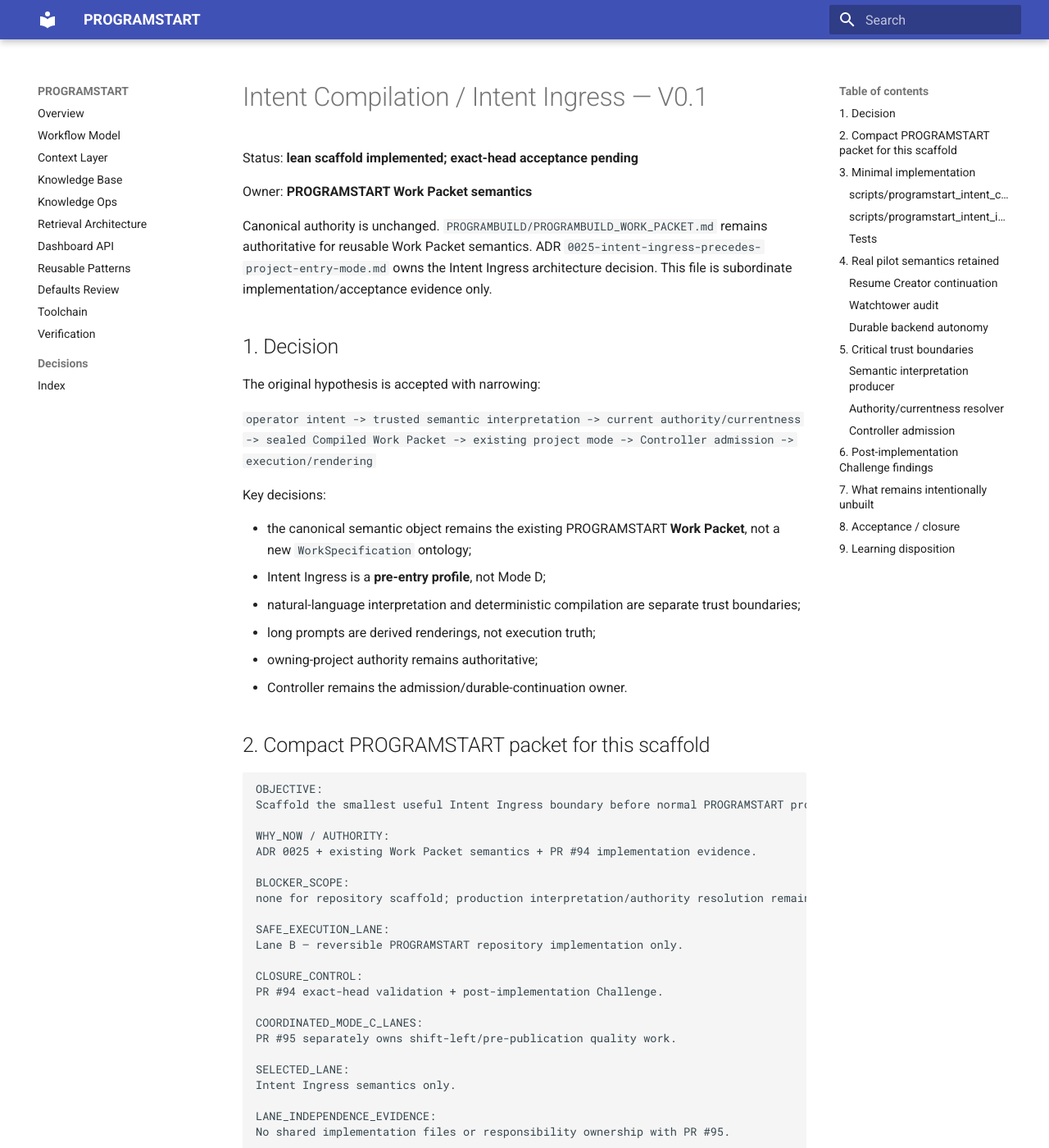
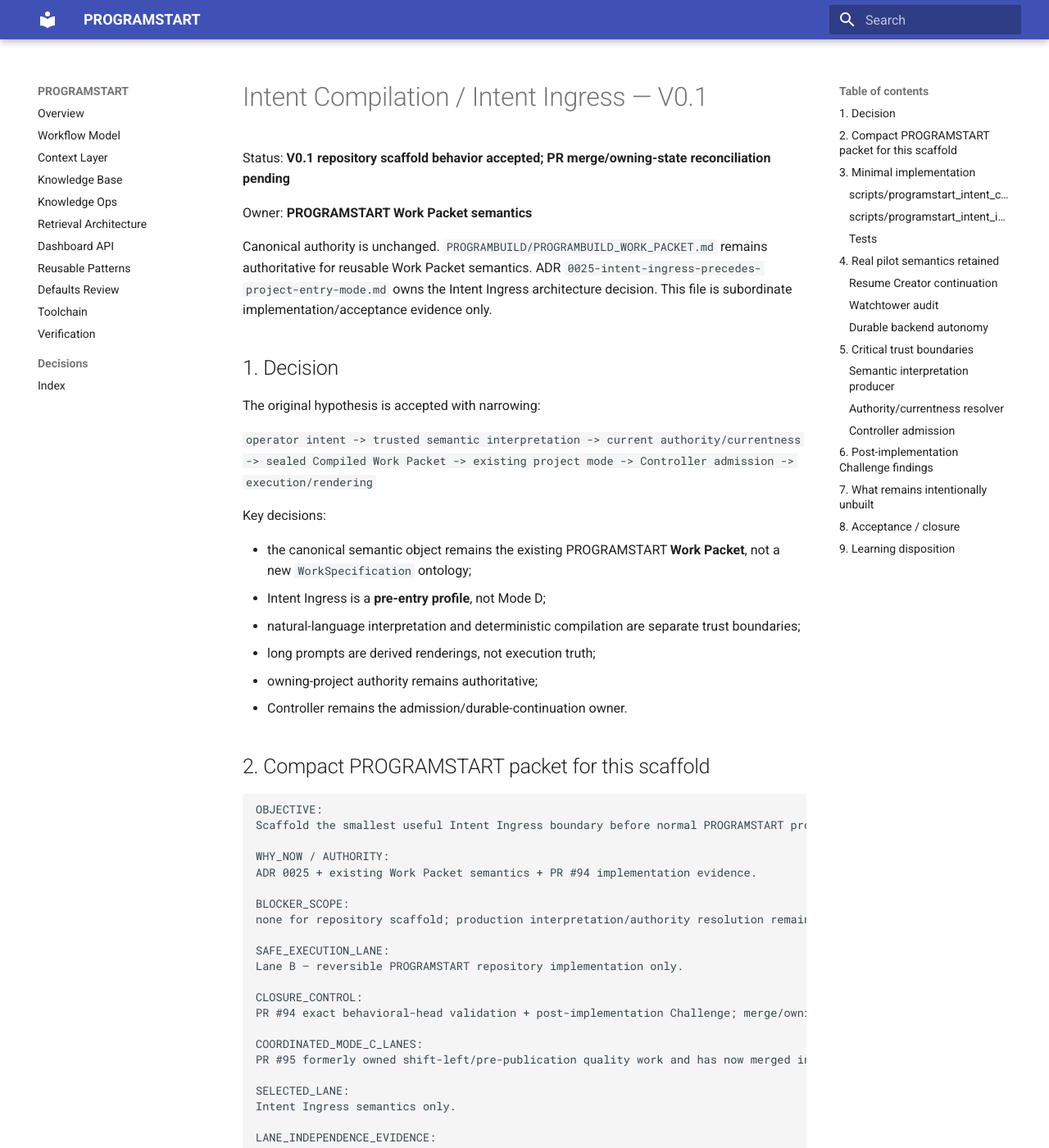
Before and after one commit to GrahamArdent/PROGRAMSTART, an MkDocs documentation site: the page built from docs/experiments/INTENT_COMPILATION_WORK_PACKET_V0.md, in a window 1280 px wide and 1400 px high. Shown: the whole window at 82% size. Built offline with MkDocs 1.6.1 and Material for MkDocs 9.7.7, drawn with Linux system fonts in a browser that asks for light colours; some of the changed text lies outside the part shown.

Commit message:
docs: reconcile intent ingress V0.1 acceptance

```diff
--- a/docs/experiments/INTENT_COMPILATION_WORK_PACKET_V0.md
+++ b/docs/experiments/INTENT_COMPILATION_WORK_PACKET_V0.md
@@ -1,6 +1,6 @@
 # Intent Compilation / Intent Ingress — V0.1
 
-Status: **lean scaffold implemented; exact-head acceptance pending**
+Status: **V0.1 repository scaffold behavior accepted; PR merge/owning-state reconciliation pending**
 
 Owner: **PROGRAMSTART Work Packet semantics**
 
@@ -37,19 +37,19 @@
 Lane B — reversible PROGRAMSTART repository implementation only.
 
 CLOSURE_CONTROL:
-PR #94 exact-head validation + post-implementation Challenge.
+PR #94 exact behavioral-head validation + post-implementation Challenge; merge/owning-state reconciliation remains separate.
 
 COORDINATED_MODE_C_LANES:
-PR #95 separately owns shift-left/pre-publication quality work.
+PR #95 formerly owned shift-left/pre-publication quality work and has now merged into main.
 
 SELECTED_LANE:
 Intent Ingress semantics only.
 
 LANE_INDEPENDENCE_EVIDENCE:
-No shared implementation files or responsibility ownership with PR #95.
+PR #94 did not duplicate PR #95 quality-gate implementation; PR #95 has converged into current main.
 
 LANE_CONFLICTS:
-Do not duplicate PR #95 quality-gate work.
+none currently detected for the V0.1 repository scaffold.
 
 IN_SCOPE:
 - deterministic interpretation/authority boundary;
@@ -67,7 +67,7 @@
 - Mission-Control/Evidence Spine/Controller implementation changes.
 
 REQUIRED_CONTEXT:
-ADR 0025, PROGRAMBUILD Work Packet semantics, PR #94 code/tests, active PR #95 ownership.
+ADR 0025, PROGRAMBUILD Work Packet semantics, PR #94 code/tests, current main including merged PR #95.
 
 ACCEPTANCE_CRITERIA:
 - compiler performs no keyword/phrase interpretation of English;
@@ -75,11 +75,12 @@
 - missing authority is represented explicitly;
 - resolved inputs compile immediately without another workflow engine;
 - authority and parallel-work protections remain unchanged;
-- exact-head PR gate green;
+- audit packets begin genuinely read-only with no expected write set;
+- exact behavioral-head PR gate green;
 - final Challenge finds no material authority widening or duplicated owner.
 
 TARGETED_VERIFICATION:
-Focused intent/compiler tests + repository Required PR Gate.
+Focused intent/compiler/audit-scope tests + repository Required PR Gate.
 
 DURABLE_UPDATES_IF_NEEDED:
 ADR 0025 + this compact acceptance record + PR body only.
@@ -99,6 +100,8 @@
 It does **not** interpret natural language, discover project authority, grant admission, lock resources, schedule work, persist state, or execute effects.
 
 `compile_interpreted_work_packet()` is the semantic compiler boundary. The older `compile_work_packet()` shape remains only as a developer convenience wrapper for explicitly supplied interpretation fields.
+
+Audit compilation is inspect-first: an `AUDIT` packet exposes declared project mutation surfaces as read-only for that initial packet and therefore has no expected write set. If findings justify already-authorized implementation, derive/recompile a bounded implementation packet rather than silently converting the audit packet into a writer.
 
 ### `scripts/programstart_intent_ingress.py`
 
@@ -142,6 +145,11 @@
 - trusted explicit constraints are preserved without expanding authority;
 - interpretation/raw-request mismatch is rejected.
 
+Audit-scope regression tests additionally prove:
+
+- an uncontested audit of a generally writable project has no mutable surface or expected write set;
+- the same project authority remains writable when compiled as an explicitly bounded execution packet.
+
 ## 4. Real pilot semantics retained
 
 ### Resume Creator continuation
@@ -179,13 +187,16 @@
 1. **Repository-centric parallel protection** — replaced separate surface collections with typed repository/runtime/provider/authority surfaces.
 2. **Contradictory authority snapshots** — overlapping mutable/read-only declarations now fail validation.
 3. **Public commit SHAs tripped secret scanning** — fixtures use short public refs; production resolution still requires exact immutable evidence.
-4. **Connector-created candidates reached CI with deterministic formatting debt** — branch debt was corrected; PR #95 separately owns the systemic publication-gate problem.
+4. **Connector-created candidates reached CI with deterministic formatting debt** — branch debt was corrected; merged PR #95 owns the systemic publication-gate improvement.
 5. **Mode terminology was overloaded** — rejected Mode D; ADR 0025 defines orthogonal Intent Ingress.
 6. **Polished CLI exposure was premature** — standalone compiler remains a developer harness until authority resolution is real.
 7. **Keyword intent classification was a semantic shortcut** — removed from the deterministic compiler. Raw English without trusted semantic kind fails narrow.
 8. **Lexical explicit-constraint extraction had the same flaw** — removed. Explicit constraints must be supplied by the trusted interpretation layer.
 9. **A persistent ingress state machine would duplicate orchestration** — rejected. V0.1 uses only stateless result states.
 10. **The experiment record itself had become too large** — compressed to this bounded implementation/acceptance record rather than allowing subordinate documentation to become another specification.
+11. **Inspect-first audit posture still advertised a write set** — fixed. Initial audit packets now force mutable project surfaces read-only while preserving relevant parallel-work evidence; a focused regression proves bounded execution remains writable.
+
+No remaining V0.1 Challenge finding requires wider authority, a new service, a new schema family, or cross-repository mutation.
 
 ## 7. What remains intentionally unbuilt
 
@@ -211,17 +222,19 @@
 - [x] parallel surface/conflict semantics retained;
 - [x] human-gate/automation-gap distinction retained;
 - [x] focused ingress/adversarial tests added;
+- [x] inspect-first audit packet has empty expected write set;
+- [x] bounded execution remains writable under the same authority;
 - [x] no new service/database/queue/orchestrator/operator CLI added;
 - [x] current ADR reconciled;
 - [x] subordinate experiment documentation compressed;
-- [ ] exact-head Required PR Gate green after final documentation reconciliation;
-- [ ] final patch Challenge clear;
-- [ ] merge/owning-state reconciliation if still conflict-free.
+- [x] behavioral head `f8200a135f50c19fbf86ccf3b2cf2278d1ac0e9e` passed Required PR Gate run #114;
+- [x] final behavioral patch Challenge clear for the V0.1 repository scaffold;
+- [ ] PR merge / owning-state reconciliation under current repository policy.
 
 ## 9. Learning disposition
 
 The reusable PROGRAMSTART lesson is narrower than “build an intent compiler”:
 
-> Use natural-language Intent Ingress to obtain typed semantic intent and current authority, then hand deterministic Work Packet semantics into the existing project mode and Controller. Keep missing inputs explicit, keep the ingress stateless, and add product/runtime machinery only when a real integration requires it.
+> Use natural-language Intent Ingress to obtain typed semantic intent and current authority, then hand deterministic Work Packet semantics into the existing project mode and Controller. Keep missing inputs explicit, keep the ingress stateless, make inspect-first intents truly non-writing, and add product/runtime machinery only when a real integration requires it.
 
 High strategic value earns attention, not execution authority. More automation must reduce operator boilerplate without creating a second methodology or hiding trust boundaries.
```
Also changed, not shown: other parts of docs/experiments/INTENT_COMPILATION_WORK_PACKET_V0.md (+2 -2 lines).
